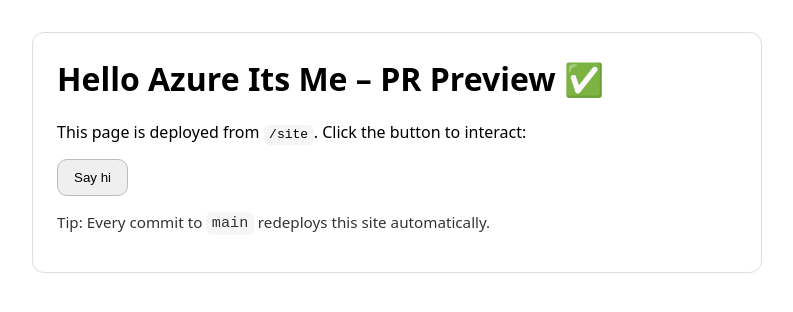
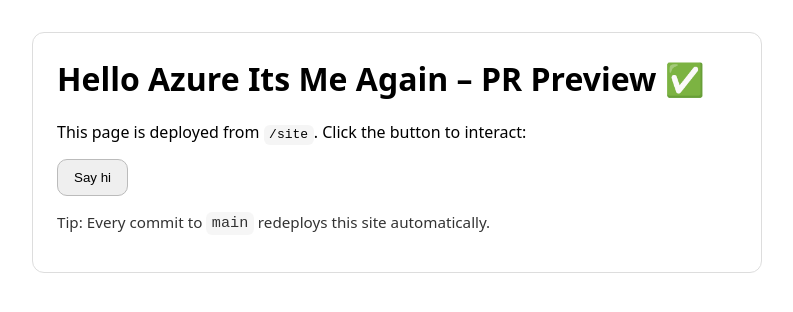
Before and after one commit to stephanusdijkema-dotcom/hello-azure-ui, a plain HTML site: page site/index.html in a window 1280 px wide. Shown: the whole page, without its empty margins (0-793 px from the left). Drawn offline with Linux system fonts and the light colour scheme.

Commit message:
Update index.html

```diff
--- a/site/index.html
+++ b/site/index.html
@@ -6,7 +6,7 @@
 </head>
 <body>
   <div class="card">
-    <h1>Hello Azure Its Me – PR Preview ✅</h1>
+    <h1>Hello Azure Its Me Again – PR Preview ✅</h1>
     <p>This page is deployed from <code>/site</code>. Click the button to interact:</p>
 
     <button id="toggle">Say hi</button>
```
